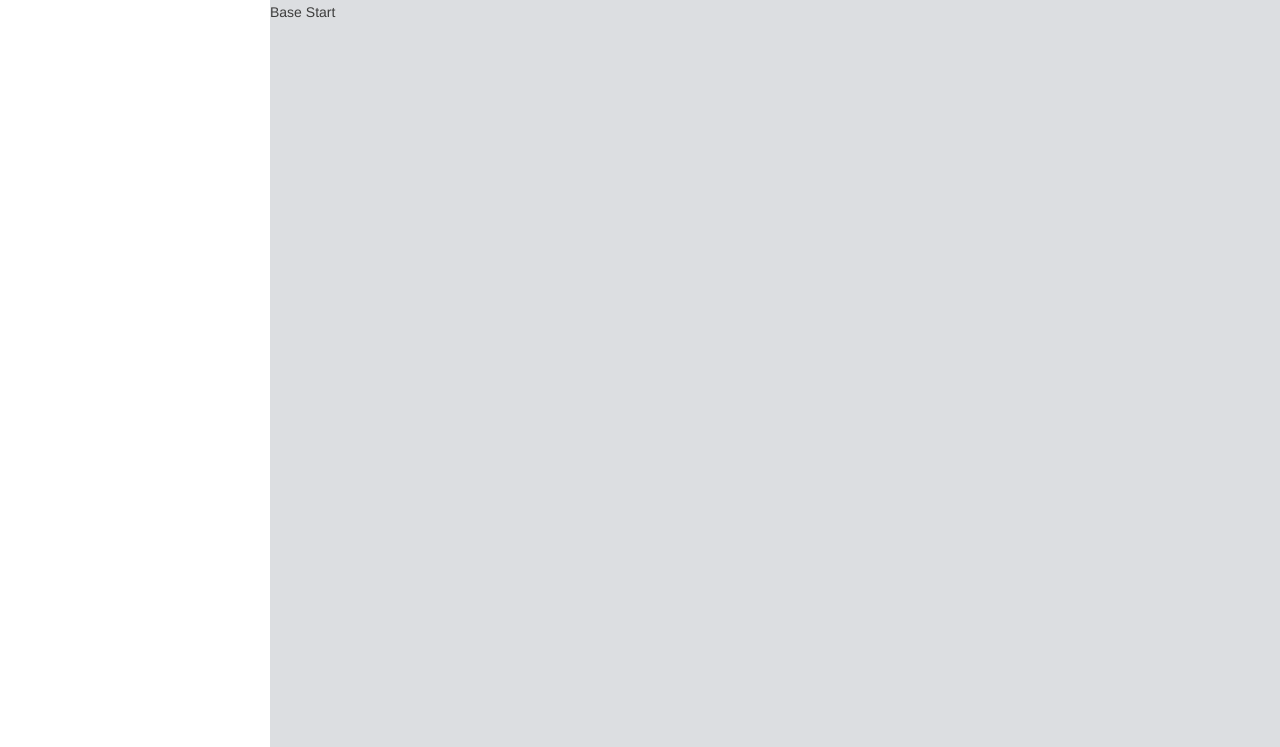
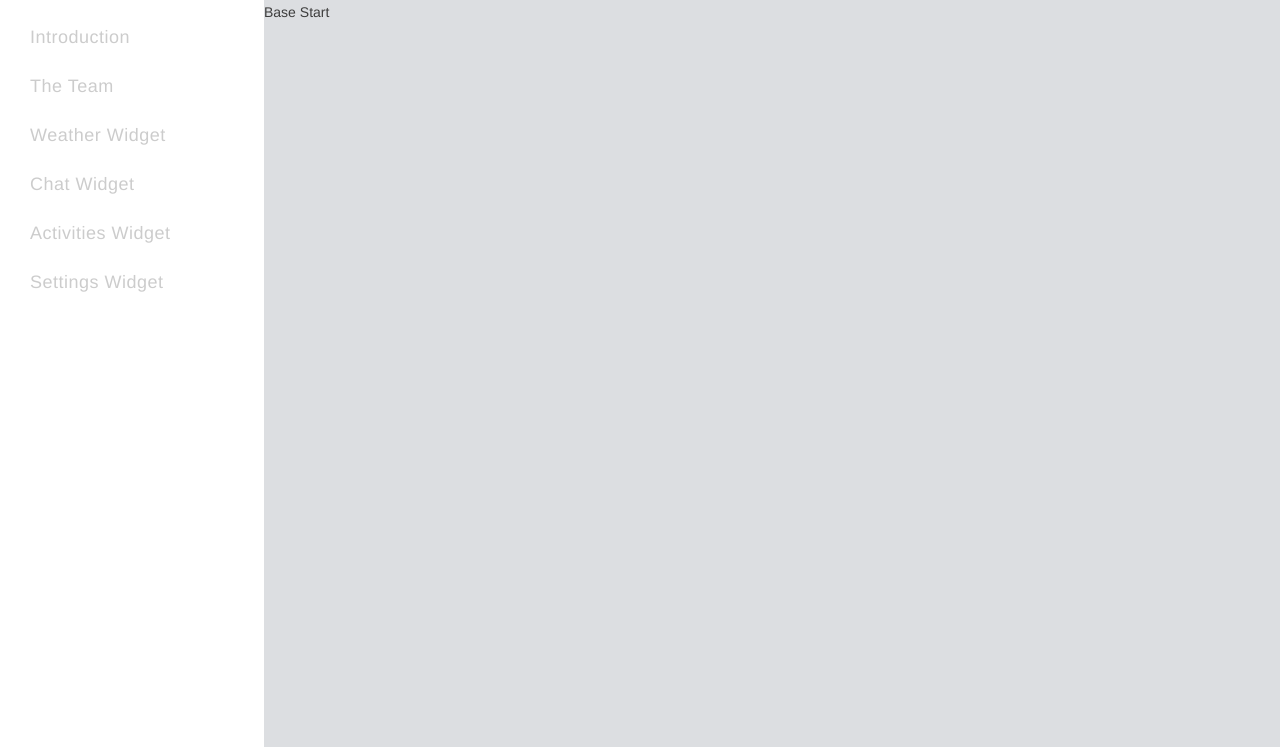
Before and after one commit to chizzau/front-end-dev-test, a website: page index.html in a window 1280 px wide. Both pictures are taken after a click on the link 31 px from the left and 25 px from the top of the page. Shown: the part 53-800 px from the top of the page. Drawn offline with Linux system fonts and the light colour scheme.

Commit message:
Navigation & Side Panel Complete
Up to spec sizes: 264px; 4px border index;

```diff
--- a/bin/css/style.min.css
+++ b/bin/css/style.min.css
@@ -1 +1 @@
-body{background:#f5f7fa}body h2{color:red}body h1{font-weight:bold;color:#f5f7fa;font-size:30px}nav{z-index:9999;position:fixed;width:100%;left:0px;top:0px}nav .uk-navbar-toggle{color:white;height:50px;font-size:26px;padding:0px 20px;font-weight:100}nav .uk-navbar-brand{padding-left:0px;color:white;height:50px;font-size:26px;font-weight:100;letter-spacing:2px}.uk-navbar{background-color:#57ccf0;color:white;height:50px}.uk-offcanvas-bar{background-color:#fff}
+body{background:#f5f7fa}body h2{color:red}body h1{font-weight:bold;color:#f5f7fa;font-size:30px}nav{z-index:9999;position:fixed;width:100%;left:0px;top:0px}nav .uk-navbar-toggle{color:white;height:50px;font-size:26px;padding:0px 20px;font-weight:100}nav .uk-navbar-brand{padding-left:0px;color:white;height:50px;font-size:26px;font-weight:100;letter-spacing:2px}.nav-hover{background-color:#fafafa;border-left:4px solid #57ccf0;color:#57ccf0;padding-left:26px}.uk-nav-offcanvas>li>a{padding-left:30px;font-size:18px;letter-spacing:.5px;margin-bottom:9px}.uk-nav-offcanvas>.uk-open>a,html:not(.uk-touch) .uk-nav-offcanvas>li>a:focus,html:not(.uk-touch) .uk-nav-offcanvas>li>a:hover{background-color:#fafafa;border-left:4px solid #57ccf0;color:#57ccf0;padding-left:26px}.uk-navbar{background-color:#57ccf0;color:white;height:50px}.uk-offcanvas-bar{background-color:#fff;width:264px;padding-top:70px}
--- a/index.html
+++ b/index.html
@@ -34,7 +34,15 @@
 
         <div id="nav-panel" class="uk-offcanvas">
             <div class="uk-offcanvas-bar">
-               <!--  <ul class="uk-nav uk-nav-offcanvas" data-uk-nav> Introduction </ul> -->
+               <ul class="uk-nav uk-nav-offcanvas" data-uk-nav>
+                    <li><a href="#"> Introduction </a></li>
+                    <li><a href="#"> The Team </a></li>
+                    <li><a href="#"> Weather Widget </a></li>
+                    <li><a href="#"> Chat Widget </a></li>
+                    <li><a href="#"> Activities Widget </a></li>
+                    <li><a href="#"> Settings Widget </a></li>
+
+               </ul>
             </div>
         </div>
 
--- a/less/main.less
+++ b/less/main.less
@@ -41,6 +41,26 @@ nav {
 	top:0px;
 }
 
+.nav-hover {
+	background-color: @navpanel-bg-hover;
+	border-left:4px solid @navbar-bg;
+	color: @navbar-bg;
+	padding-left: 26px;
+}
+
+.uk-nav-offcanvas>li>a {
+	padding-left:30px;
+	font-size: 18px;
+	letter-spacing: .5px;
+	margin-bottom: 9px;
+}
+
+.uk-nav-offcanvas>.uk-open>a,
+html:not(.uk-touch) .uk-nav-offcanvas>li>a:focus,
+html:not(.uk-touch) .uk-nav-offcanvas>li>a:hover {
+	.nav-hover;
+}
+
 .uk-navbar {
 	background-color: @navbar-bg;
 	color: white;
@@ -49,6 +69,8 @@ nav {
 
 	.uk-offcanvas-bar {
 		background-color: @navpanel-bg;
+		width: 264px;
+		padding-top:70px;
 	}
 
 .rounded (@radius:5px) {
--- a/less/variables.less
+++ b/less/variables.less
@@ -4,3 +4,4 @@
 @navbar-fontsize: 26px;
 
 @navpanel-bg: white;
+@navpanel-bg-hover: #fafafa;
```
